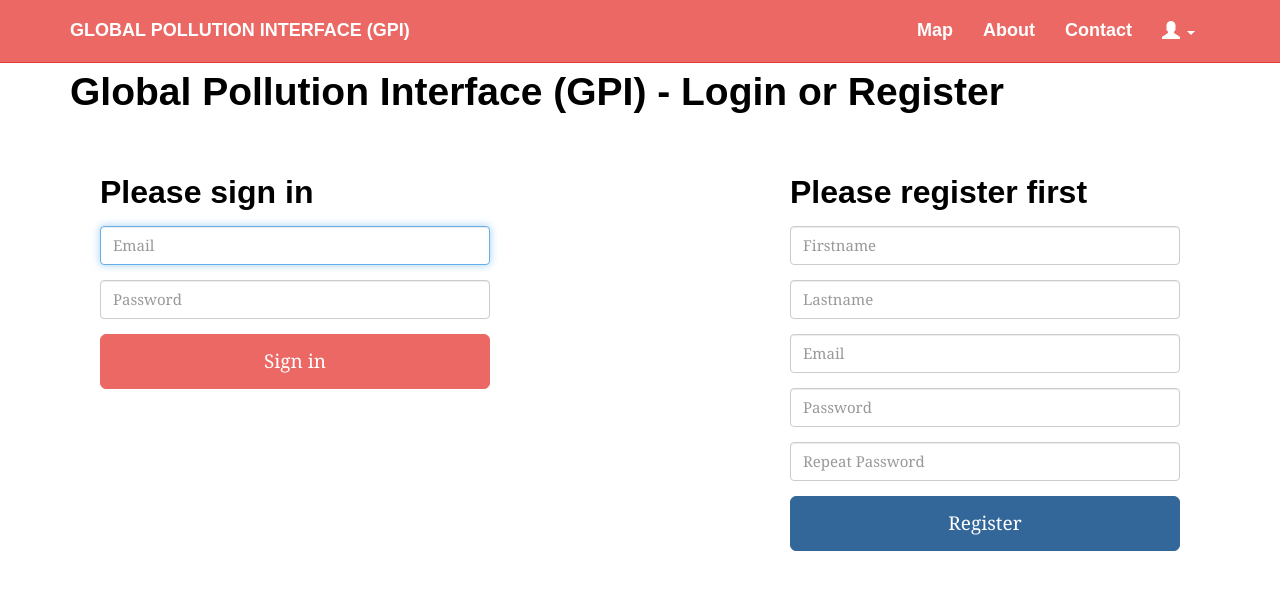
After one commit to thetwentyseven/GPI, a Flask app: page /login in a window 1280 px wide. The commit adds this page. Shown: the top 595 px of the page. Run offline with Flask 2, Linux system fonts and the light colour scheme; some libraries are stand-ins or nearby versions; some web fonts are replaced.

Commit message:
Creating 401, 404 templates, and working on login page

```diff
--- a/src/routes.py
+++ b/src/routes.py
@@ -1,12 +1,44 @@
 import ConfigParser
+import sqlite3
 from flask import Flask, request, session, g, redirect, url_for, render_template, flash
 
 app = Flask(__name__)
 
+# Database
+conn = sqlite3.connect('database/gpi.db')
+c =  conn.cursor()
+# c.execute('SELECT * FROM users')
+# data = c.fetchall() #single fetchone()
+# print(data)
+# for row in c.fetchall():
+    # print(row)
+
+
 # Routes
+@app.errorhandler(404)
+def page_not_found(error):
+    return render_template('404.html')
+
+@app.errorhandler(401)
+def unauthorized(error):
+    return render_template('401.html')
+
 @app.route('/')
 def root():
     return render_template('index.html')
+
+@app.route('/login', methods=['POST', 'GET'])
+def login():
+    if request.method=='POST':
+        email = request.form['email']
+        password = request.form['password']
+        #c.execute('SELECT email, password FROM users')
+        #c.execute('SELECT email, password FROM users WHERE email=? AND password =?', email, password)
+        data = 0 #c.fetchone()
+        if data:
+            return render_template('login.html', data=data)
+    else:
+        return render_template('login.html')
 
 
 # Configuration
--- a/src/static/css/style.css
+++ b/src/static/css/style.css
@@ -10,3 +10,22 @@ Date: 05-11-2016
 html{
   padding: 50px 0px;
 }
+
+input{
+  margin:1em 0em;
+}
+
+
+/* Login/Register Form */
+form.form-signin {
+    padding: 2em;
+    width: 30em;
+}
+
+.login {
+    float: left;
+}
+
+.register {
+    float: right;
+}
--- a/src/templates/header.html
+++ b/src/templates/header.html
@@ -33,7 +33,7 @@
             {% if session.logged %}
             <li><a href="#">Log out</a></li>
             {% else %}
-            <li><a href="#">Login</a></li>
+            <li><a href="{{ url_for('login') }}">Login</a></li>
             {% endif %}
           </ul>
         </li>
--- /dev/null
+++ b/src/templates/login.html
@@ -0,0 +1,36 @@
+{% extends "header.html" %}
+
+{% block content %}
+
+<div class="container">
+  <h1>Global Pollution Interface (GPI) - Login or Register</h1>
+  <div class="login">
+    <form class="form-signin" action="{{ url_for('login') }}" method="post">
+      <h2 class="form-signin-heading">Please sign in</h2>
+      <label for="email" class="sr-only">Email address</label>
+      <input type="text" id="email" name="email" class="form-control" placeholder="Email" required autofocus>
+      <label for="password" class="sr-only">Password</label>
+      <input type="password" id="password" name="password" class="form-control" placeholder="Password" required>
+      <button class="btn btn-lg btn-primary btn-block" type="submit" value="Login">Sign in</button>
+    </form>
+  </div>
+
+  <div class="register">
+    <form class="form-signin" action="{{ url_for('login') }}" method="post">
+      <h2 class="form-signin-heading">Please register first</h2>
+      <label for="firstname" class="sr-only">Firstname</label>
+      <input type="text" id="firstname" name="firstname" class="form-control" placeholder="Firstname" required autofocus>
+      <label for="lastname" class="sr-only">Lastname</label>
+      <input type="text" id="lastname" name="lastname" class="form-control" placeholder="Lastname" required autofocus>
+      <label for="username" class="sr-only">Email address</label>
+      <input type="text" id="email" name="email" class="form-control" placeholder="Email" required autofocus>
+      <label for="password" class="sr-only">Password</label>
+      <input type="password" id="password" name="password" class="form-control" placeholder="Password" required>
+      <label for="password" class="sr-only">Repeat Password</label>
+      <input type="password" id="password" name="password" class="form-control" placeholder="Repeat Password" required>
+      <button class="btn btn-lg btn-info btn-block" type="submit" value="Register">Register</button>
+    </form>
+  </div>
+</div>
+
+{% endblock %}}
```
Also changed, not shown: src/templates/401.html (added, +12 -0 lines), src/templates/404.html (added, +12 -0 lines), src/database/gpi.db (added).
